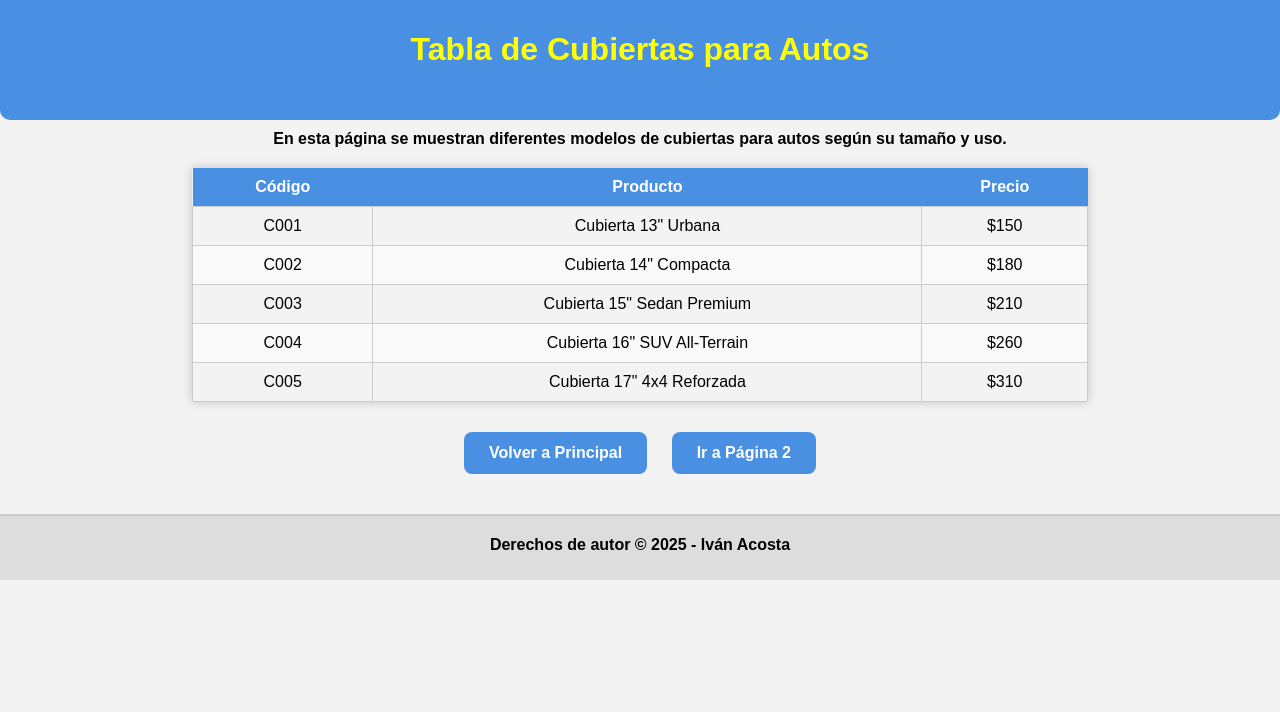
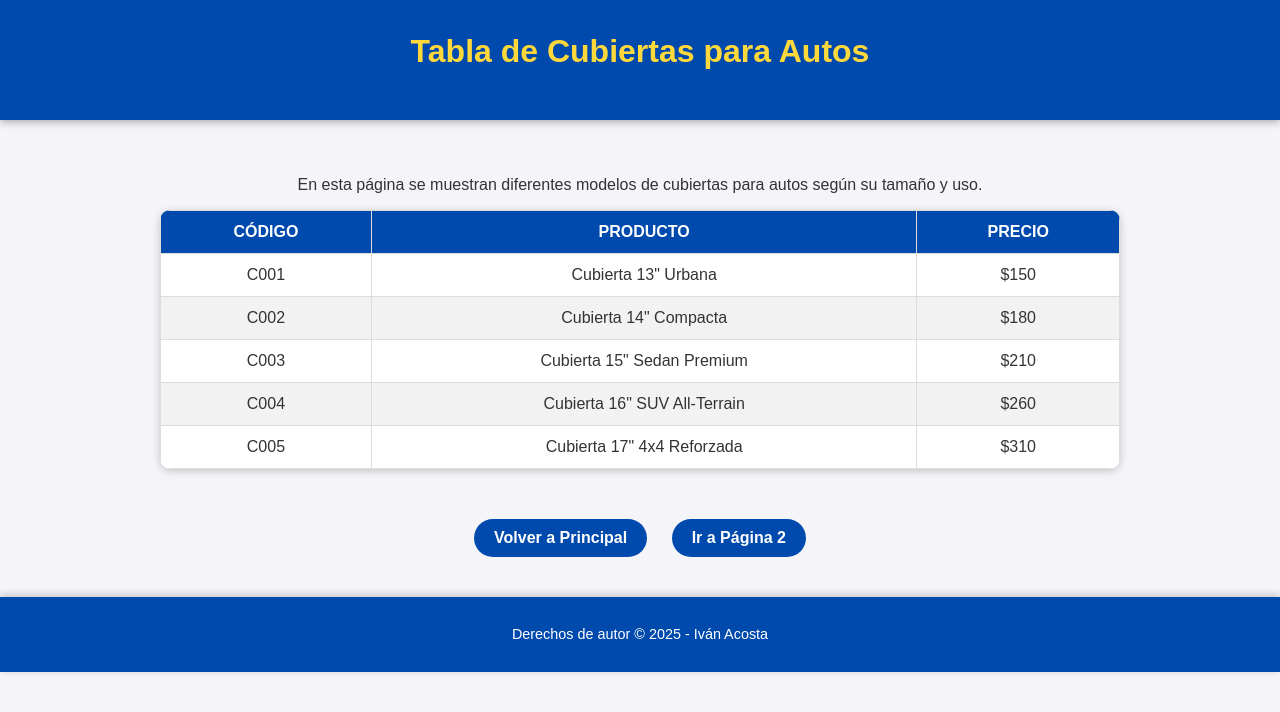
Before and after one commit to iv4nchopy/css-tareas, a plain HTML site: page pagina1.html in a window 1280 px wide. Drawn offline with Linux system fonts and the light colour scheme.

Commit message:
Refactor CSS styles for consistency and clarity

```diff
--- a/styles.css
+++ b/styles.css
@@ -1,118 +1,143 @@
-/* ====== ESTILOS GENERALES ====== */
+/* ======== ESTILO GENERAL ======== */
 body {
-    font-family: Arial, sans-serif;
-    background: #f3f3f3;
+    font-family: Arial, Helvetica, sans-serif;
+    background-color: #f4f4f9;
     margin: 0;
     padding: 0;
+    color: #333;
     text-align: center;
 }
 
+/* ======== CABECERA ======== */
 header {
-    background: #4a90e2;
+    background-color: #004aad;
     color: white;
     padding: 20px;
-    border-radius: 0 0 10px 10px;
+    box-shadow: 0 2px 8px rgba(0,0,0,0.3);
 }
 
-footer {
-    background: #ddd;
-    padding: 10px;
-    margin-top: 30px;
-    border-top: 2px solid #ccc;
-}
-
-/* ====== TITULOS CON ANIMACIÓN ====== */
+/* ======== TÍTULOS ANIMADOS ======== */
 .titulo-animado {
-    animation: moverTitulo 2s infinite alternate;
+    display: inline-block;
+    font-size: 2em;
+    animation: moverTitulo 3s ease-in-out infinite alternate;
 }
 
 @keyframes moverTitulo {
-    0% { transform: translateY(0); color: white; }
-    50% { transform: translateY(-10px); color: yellow; }
-    100% { transform: translateY(0); color: white; }
+    0% { transform: translateY(0); color: #ffffff; }
+    50% { transform: translateY(-10px); color: #ffcc00; }
+    100% { transform: translateY(0); color: #ffffff; }
 }
 
-/* ====== BOTONES CON ANIMACIÓN ====== */
+/* ======== SECCIONES ======== */
+section {
+    padding: 20px;
+    margin: 20px;
+}
+
+/* ======== BOTONES ======== */
 .btn {
-    background-color: #4a90e2;
+    display: inline-block;
+    background-color: #004aad;
     color: white;
-    padding: 12px 25px;
-    border-radius: 8px;
+    padding: 10px 20px;
+    margin: 10px;
+    border-radius: 25px;
     text-decoration: none;
     font-weight: bold;
-    display: inline-block;
-    margin: 10px;
     transition: background-color 0.3s, transform 0.3s;
 }
 
 .btn:hover {
-    background-color: #0077cc;
+    background-color: #ffcc00;
+    color: #000;
     transform: scale(1.1);
 }
 
-/* ====== TABLA DE PRODUCTOS ====== */
+/* ======== TABLAS ======== */
 table {
-    width: 70%;
-    margin: 20px auto;
+    margin: 0 auto;
     border-collapse: collapse;
-    box-shadow: 0 0 10px rgba(0,0,0,0.2);
+    width: 80%;
+    background-color: white;
+    box-shadow: 0 2px 8px rgba(0,0,0,0.2);
+    border-radius: 10px;
+    overflow: hidden;
+}
+
+th, td {
+    border: 1px solid #ddd;
+    padding: 12px;
+    text-align: center;
 }
 
 th {
-    background: #4a90e2;
+    background-color: #004aad;
     color: white;
-    padding: 10px;
-}
-
-td {
-    padding: 10px;
-    border: 1px solid #ccc;
+    text-transform: uppercase;
 }
 
 tr:nth-child(even) {
-    background-color: #f9f9f9;
+    background-color: #f2f2f2;
 }
 
 tr:hover {
-    background-color: #e1f5fe;
-    transition: 0.3s;
+    background-color: #e6f0ff;
+    transition: background-color 0.3s;
 }
 
-/* ====== IMÁGENES DE EMPLEADOS ====== */
-.empleados {
+/* ======== GALERÍA DE EMPLEADOS ======== */
+.galeria-empleados {
     display: flex;
     flex-wrap: wrap;
     justify-content: center;
     gap: 20px;
-    margin-top: 20px;
+    margin-top: 30px;
 }
 
 .empleado {
-    background: white;
+    text-align: center;
+    background: #fff;
     padding: 15px;
-    border-radius: 10px;
-    width: 180px;
-    box-shadow: 0 0 8px rgba(0,0,0,0.1);
-    transition: transform 0.4s;
+    border-radius: 15px;
+    box-shadow: 0 4px 10px rgba(0,0,0,0.2);
+    transition: transform 0.4s, box-shadow 0.4s;
+    width: 220px;
+}
+
+.empleado:hover {
+    transform: translateY(-10px);
+    box-shadow: 0 6px 15px rgba(0,0,0,0.3);
 }
 
 .empleado img {
-    width: 150px;
-    height: 150px;
+    width: 200px;
+    height: 200px;
     border-radius: 50%;
-    transition: transform 0.5s, box-shadow 0.5s;
-}
-
-.empleado:hover {
-    transform: scale(1.05);
+    transition: transform 0.5s ease, box-shadow 0.5s ease;
 }
 
 .empleado img:hover {
-    transform: rotate(10deg) scale(1.1);
-    box-shadow: 0 0 15px rgba(74,144,226,0.7);
+    transform: rotate(5deg) scale(1.05);
+    box-shadow: 0 0 15px rgba(0,0,0,0.4);
 }
 
-p {
+.empleado h3 {
     margin-top: 10px;
-    font-weight: bold;
+    color: #004aad;
 }
+
+.empleado p {
+    color: #555;
+}
+
+/* ======== PIE DE PÁGINA ======== */
+footer {
+    background-color: #004aad;
+    color: white;
+    text-align: center;
+    padding: 15px;
+    margin-top: 30px;
+    font-size: 0.9em;
+    box-shadow: 0 -2px 8px rgba(0,0,0,0.2);
+}
```
